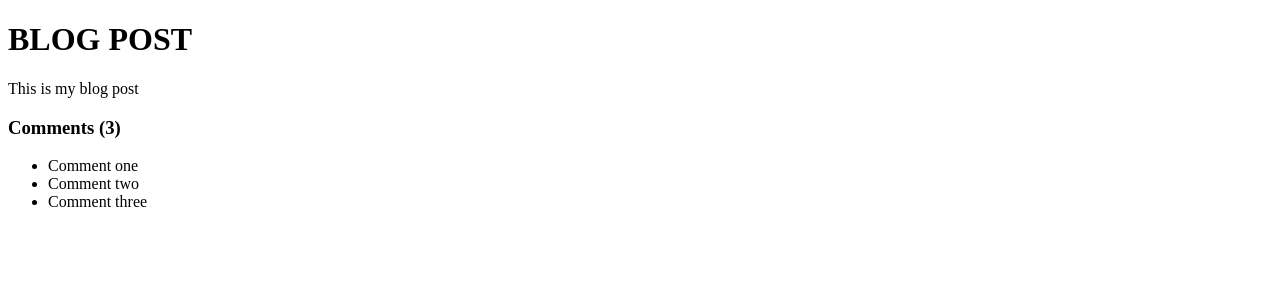
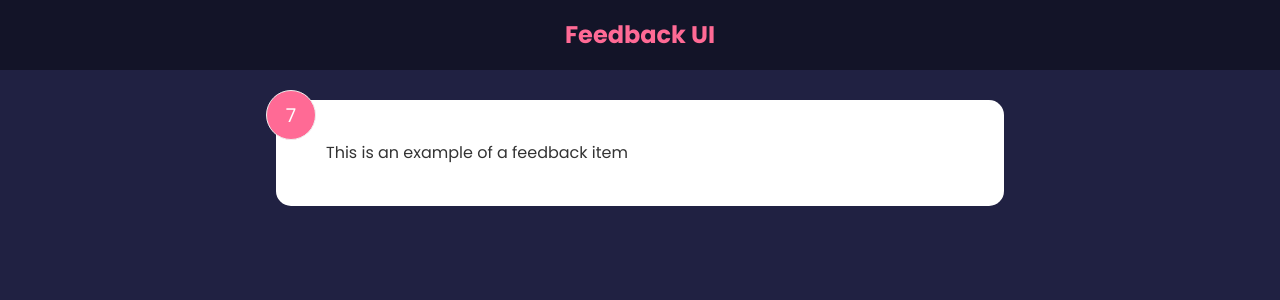
Before and after one commit to JoshuaIsADev/Feedback-App, a React (Create React App) app: page / in a window 1280 px wide. Shown: the top 300 px of the page. Built offline with nearby package versions, Linux system fonts and the light colour scheme; the HTML template or start-up script is replaced by a standard one.

Commit message:
updated with first React components props and states

```diff
--- a/src/App.js
+++ b/src/App.js
@@ -1,35 +1,14 @@
+import Header from './components/Header'
+import FeedbackItem from './components/FeedbackItem'
+
 function App() {
-  const title = 'Blog Post'
-  const body = 'This is my blog post'
-  const comments = [
-    { id: 1, text: 'Comment one' },
-    { id: 2, text: 'Comment two' },
-    { id: 3, text: 'Comment three' },
-  ]
-
-  const loading = false
-  const showComments = true
-
-  if (loading) return <h1>Loading...</h1>
-
-  const commentBlock = (
-    <div className='comments'>
-      <h3>Comments ({comments.length})</h3>
-      <ul>
-        {comments.map((comment, index) => (
-          <li key={index}>{comment.text}</li>
-        ))}
-      </ul>
-    </div>
-  )
-
   return (
-    <div className='container'>
-      <h1>{title.toUpperCase()}</h1>
-      <p>{body}</p>
-
-      {showComments && commentBlock}
-    </div>
+    <>
+      <Header />
+      <div className='container'>
+        <FeedbackItem />
+      </div>
+    </>
   )
 }
 
--- /dev/null
+++ b/src/components/FeedbackItem.jsx
@@ -0,0 +1,15 @@
+import { useState } from 'react'
+
+function FeedbackItem() {
+  const [rating, setRating] = useState(7)
+  const [text, setText] = useState('This is an example of a feedback item')
+
+  return (
+    <div className='card'>
+      <div className='num-display'>{rating}</div>
+      <div className='text-display'>{text}</div>
+    </div>
+  )
+}
+
+export default FeedbackItem
--- /dev/null
+++ b/src/components/Header.jsx
@@ -0,0 +1,27 @@
+import PropTypes from 'prop-types'
+
+function Header({ text, bgColor, textColor }) {
+  const headerStyles = { backgroundColor: bgColor, color: textColor }
+
+  return (
+    <header style={headerStyles}>
+      <div className='container'>
+        <h2>{text}</h2>
+      </div>
+    </header>
+  )
+}
+
+Header.defaultProps = {
+  text: 'Feedback UI',
+  bgColor: 'rgba(0,0,0,0.4)',
+  textColor: '#ff6a95',
+}
+
+Header.propTypes = {
+  text: PropTypes.string,
+  bgColor: PropTypes.string,
+  textColor: PropTypes.string,
+}
+
+export default Header
--- a/src/index.css
+++ b/src/index.css
@@ -1,2 +1,230 @@
+@import url('https://fonts.googleapis.com/css2?family=Poppins:wght@400;600;700&display=swap');
+
+* {
+  box-sizing: border-box;
+  margin: 0;
+  padding: 0;
+}
+
 body {
+  font-family: 'Poppins', sans-serif;
+  background-color: #202142;
+  color: #fff;
+  line-height: 1.6;
 }
+
+ul {
+  list-style: none;
+}
+
+.container {
+  max-width: 768px;
+  margin: auto;
+  padding: 0 20px;
+}
+
+header {
+  height: 70px;
+  width: 100%;
+  display: flex;
+  justify-content: space-between;
+  align-items: center;
+  margin-bottom: 30px;
+}
+
+.card {
+  background-color: #fff;
+  color: #333;
+  border-radius: 15px;
+  padding: 40px 50px;
+  margin: 20px 0;
+  position: relative;
+}
+
+.card.reverse {
+  background-color: rgba(0, 0, 0, 0.4);
+  color: #fff;
+}
+
+.card h2 {
+  font-size: 22px;
+  font-weight: 600;
+  text-align: center;
+}
+
+.rating {
+  display: flex;
+  align-items: center;
+  justify-content: space-around;
+  margin: 30px 0 40px;
+}
+
+.rating li,
+.num-display {
+  position: relative;
+  background: #f4f4f4;
+  width: 50px;
+  height: 50px;
+  padding: 10px;
+  text-align: center;
+  border-radius: 50%;
+  font-size: 19px;
+  border: 1px #eee solid;
+  transition: 0.3s;
+}
+
+.rating li label {
+  position: absolute;
+  top: 50%;
+  left: 50%;
+  width: 50px;
+  height: 50px;
+  padding: 10px;
+  border-radius: 50%;
+  transform: translate(-50%, -50%);
+  cursor: pointer;
+}
+
+.rating li:hover,
+.num-display {
+  background: #ff6a95;
+  color: #fff;
+}
+
+[type='radio'] {
+  opacity: 0;
+}
+
+[type='radio']:checked ~ label {
+  background: #ff6a95;
+  color: #fff;
+}
+
+.input-group {
+  display: flex;
+  flex-direction: row;
+  border: 1px solid #ccc;
+  padding: 8px 10px;
+  border-radius: 8px;
+}
+
+input {
+  flex-grow: 2;
+  border: none;
+  font-size: 16px;
+}
+
+input:focus {
+  outline: none;
+}
+
+.feedback-stats {
+  color: #fff;
+  display: flex;
+  justify-content: space-between;
+  align-items: center;
+}
+
+.num-display {
+  position: absolute;
+  top: -10px;
+  left: -10px;
+}
+
+.close,
+.edit {
+  position: absolute;
+  top: 10px;
+  right: 20px;
+  cursor: pointer;
+  background: none;
+  border: none;
+}
+
+.edit {
+  right: 40px;
+}
+
+.btn {
+  color: #fff;
+  border: 0;
+  border-radius: 8px;
+  color: #fff;
+  width: 100px;
+  height: 40px;
+  cursor: pointer;
+}
+
+.btn-primary {
+  background-color: #202142;
+}
+
+.btn-secondary {
+  background: #ff6a95;
+}
+
+.btn:hover {
+  transform: scale(0.98);
+  opacity: 0.9;
+}
+
+.btn:disabled {
+  background-color: #cccccc;
+  color: #333;
+  cursor: auto;
+}
+
+.btn:disabled:hover {
+  transform: scale(1);
+  opacity: 1;
+}
+
+.message {
+  padding-top: 10px;
+  text-align: center;
+  color: rebeccapurple;
+}
+
+/* FIX: Remove position: absolute to keep about icon at the bottom of the
+ * document */
+.about-link {
+  display: flex;
+  justify-content: flex-end;
+}
+
+/* FIX: Remove position: absolute to keep about icon at the bottom of the
+ * document */
+.about-link a {
+  color: #fff;
+  cursor: pointer;
+}
+
+.about-link a:hover {
+  color: #ff6a95;
+}
+
+.about h1 {
+  margin-bottom: 20px;
+}
+
+.about p {
+  margin: 10px 0;
+}
+
+@media (max-width: 600px) {
+  .rating li {
+    margin: 10px 3px;
+  }
+
+  .rating {
+    display: flex;
+    align-items: center;
+    justify-content: center;
+    flex-wrap: wrap;
+    margin: 30px 0 40px;
+  }
+
+  .input-group input {
+    width: 80%;
+  }
+}
```
